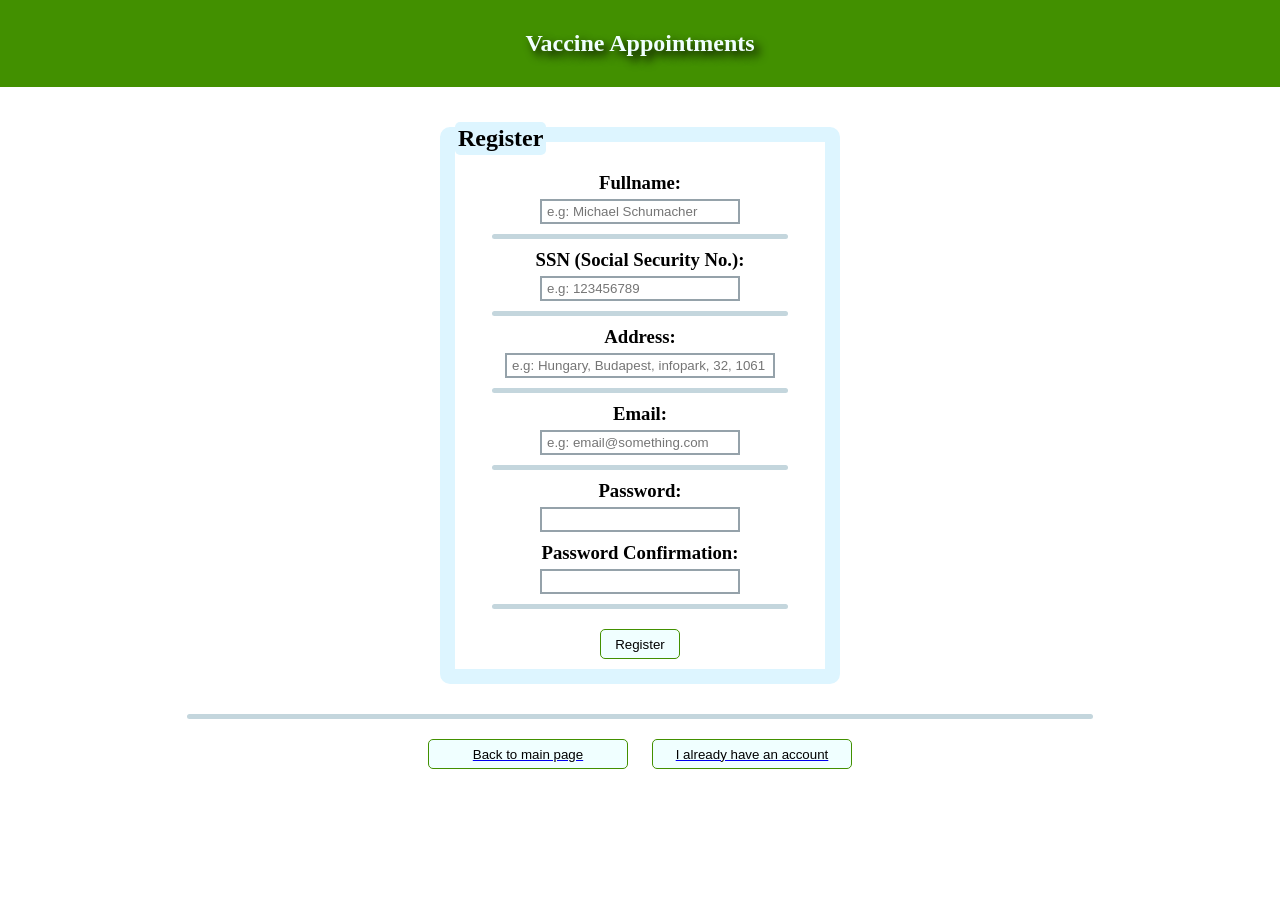
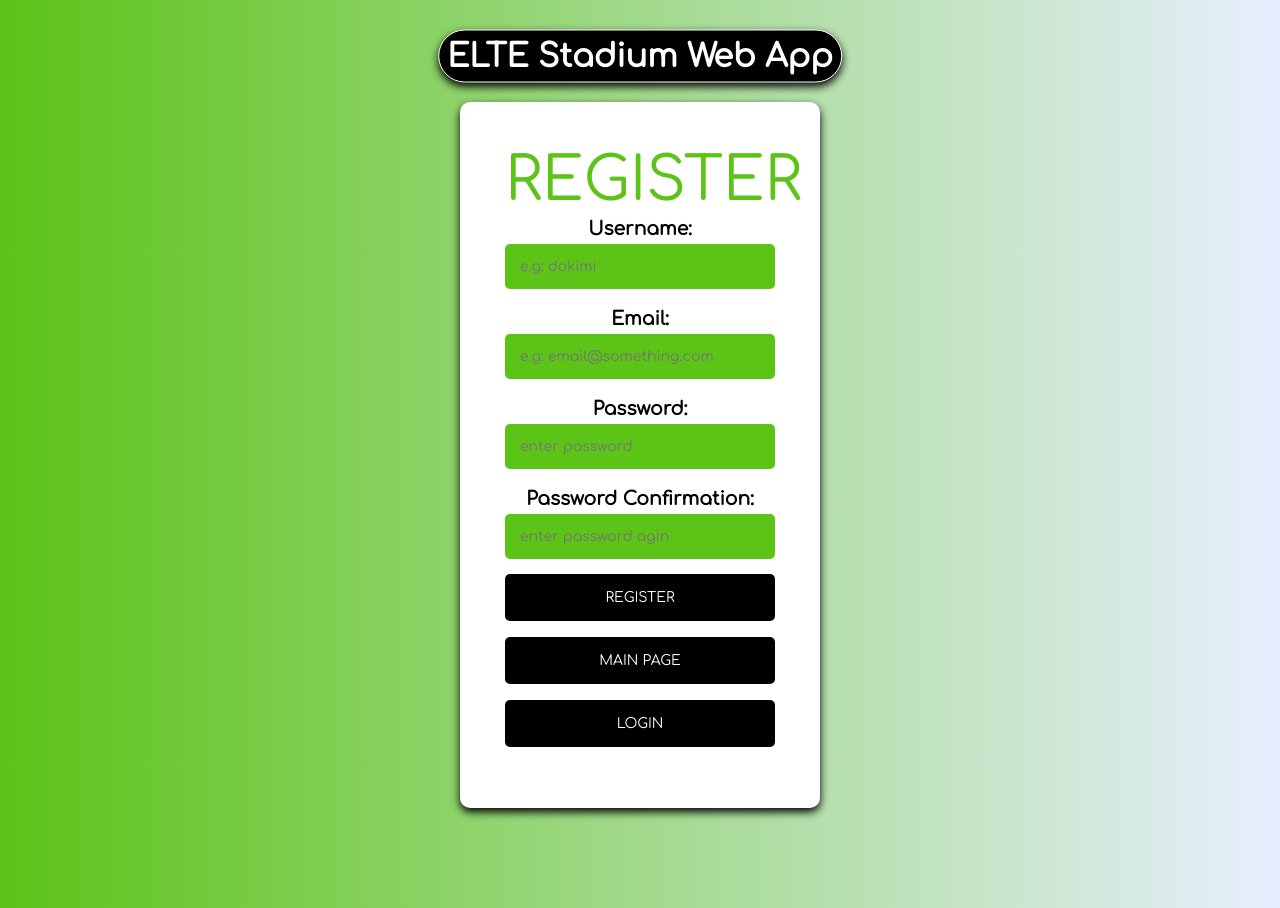
Before and after one commit to Aldokimi/Stadium-Teams, a PHP site: page /register.php in a window 1280 px wide. Before the commit the page ends 769 px from the top, so only its background shows below. Run offline with PHP 8.4, Linux system fonts and the light colour scheme.

Commit message:
forms are created!

```diff
--- a/backend/utils/auth.inc.php
+++ b/backend/utils/auth.inc.php
@@ -14,28 +14,26 @@ class Auth {
 
   public function register($data) {
     $user = [
-      "fullname"  => $data["fullname"],
-      "address" => $data["address"],
-      "SSN" => $data["SSN"],
-      "email" => $data["email"],
-      "time" => "",
-      "password"  => password_hash($data["password"], PASSWORD_DEFAULT),
-      "roles"     => ["user"],
+      "username"   => $data["username"],
+      "email"      => $data["email"],
+      "password"   => password_hash($data["password"], PASSWORD_DEFAULT),
+      "roles"      => ["user"],
+      "likedteams" => [],
     ];
-    if( !is_null( $this->authenticate($user["email"], $user["password"])) || $this->user_exists($user["email"])){
+    if( !is_null( $this->authenticate($user["username"], $user["password"])) || $this->user_exists($user["username"])){
       return NULL;
     }
     return $this->user_storage->add($user);
   }
 
-  public function user_exists($email) {
-    $users = $this->user_storage->findOne(["email" => $email]);
+  public function user_exists($username) {
+    $users = $this->user_storage->findOne(["username" => $username]);
     return !is_null($users);
   }
 
-  public function authenticate($email, $password) {
-    $users = $this->user_storage->findMany(function ($user) use ($email, $password) {
-      return $user["email"] === $email &&
+  public function authenticate($username, $password) {
+    $users = $this->user_storage->findMany(function ($user) use ($username, $password) {
+      return $user["username"] === $username &&
              password_verify($password, $user["password"]);
     });
 
@@ -71,10 +69,4 @@ class Auth {
   public function authenticated_user() {
     return $this->user;
   }
-
-  // public function update_user($user){
-  //   unset($_SESSION["user"]);
-  //   $this->user = $user;
-  //   $_SESSION["user"] = $user;
-  // }
 }
--- a/frontend/register.php
+++ b/frontend/register.php
@@ -1,6 +1,17 @@
 <?php
     session_start();
-        //Functions area
+
+    require_once(__DIR__ . "/../backend/utils/storage.inc.php");
+    require_once(__DIR__ . "/../backend/utils/auth.inc.php");
+
+    $userStorage = new Storage(new JsonIO(__DIR__ . "/../backend/data/users.json"));
+    $auth = new Auth($userStorage);
+
+    if($auth->is_authenticated()){
+        header("Location: /index.php", true, 301);
+        exit();
+    }
+
     function test_input($data) {
         $data = trim($data);
         $data = stripslashes($data);
@@ -8,79 +19,57 @@
         return $data;
     }
 
-        // Loading (all) dependencies
-        require_once(__DIR__ . "/../backend/utils/storage.inc.php");
-        require_once(__DIR__ . "/../backend/utils/input.inc.php");
-        require_once(__DIR__ . "/../backend/utils/auth.inc.php");
+    function validate($input, &$data, &$errors){
 
-        $userStorage = new Storage(new JsonIO(__DIR__ . "/../backend/data/users.json"));
-        $auth = new Auth($userStorage);
-
-        if($auth->is_authenticated()){
-            header("Location: http://webprogramming.inf.elte.hu/students/zyqsyj/vaxin_res/index.php", true, 301);///carrying data to log-in page
-            exit();
+        //validating username
+        if(isset($input["username"] ) && (!$input['username'] == '')){
+            $data['username'] = test_input($input["fullname"]);
+            if (!preg_match("/^[a-zA-Z-' ]*$/",$data['username'] )) {
+              $errors['invalid-username'] = "Invalid username, only letters and white space allowed!";
+            }
+        }else{
+            $errors['username-required'] = "Username is required!";
         }
 
-        ///verifying inputs
-        if(verify_post("fullname")){
-            $name = test_input($_POST["fullname"]);
-            // check if name only contains letters and whitespace
-            if (!preg_match("/^[a-zA-Z-' ]*$/",$name)) {
-              $nameErr = "Only letters and white space allowed";
+        //validating email
+        if(isset($input["email"] ) && (!$input['email'] == '')){
+            $data['email'] = test_input($input["email"]);
+            if (!filter_var($data['email'], FILTER_VALIDATE_EMAIL)) {
+                $errors['invalid-email']  = "Invalid email format!";
             }
         }else{
-            $nameErr = "fullname is required";
+            $errors['email-required']  = "Email is required!";
         }
 
-        if(verify_post("SSN")){
-            $ssn = test_input($_POST["SSN"]);
-            if (!preg_match("/[0-9]{9}/",$ssn)) {
-              $ssnErr = "exactly 9 numbers are allowed!";
-            }
-        }else{
-            $ssnErr = "social security number is required";
-        }
-
-        if(verify_post("address")){
-            $address = test_input($_POST["address"]);
-        }else{
-            $addressErr = "address is required!";
-        }
-
-        if(verify_post("email")){
-            $email = test_input($_POST["email"]);
-            if (!filter_var($email, FILTER_VALIDATE_EMAIL)) {
-              $emailErr = "Invalid email format";
-            }
-        }else{
-            $emailErr = "Email is required";
-        }
-
-        if(verify_post("pass", "pass2")){
-            $pass = test_input($_POST["pass"]);
-            $pass2 = test_input($_POST["pass2"]);
-            if($pass !== $pass2){
-                $passErr = "Both Passwords should Match";
+        //validating password
+        if(isset($input["password"] ) && isset($input["password-confirmation"] )
+            && (!$input['password'] == '') && (!$input['password-confirmation'] == '') ){
+            $data["password"] = test_input($input["password"]);
+            $data["password-confirmation"] = test_input($input["password-confirmation"]);
+            if($data["password"] !== $data["password-confirmation"]){
+                $errors['password-not-same'] = "Both Passwords should be the same!";
             }
         }
 
-        /// Check if the account exists or register
-        if(!isset($passErr) && !isset($emailErr) && !isset($nameErr) && !isset($addressErr) && !isset($ssnErr)){
-            $data = [
-                "fullname"  => $name,
-                "address" => $address,
-                "SSN" => $ssn,
-                "email" => $email,
-                "password"  => $pass,
+        return count($errors) === 0;
+    }
+
+    $errors = [];
+    $data = [];
+
+    if(validate($_POST, $data, $errors)){
+        $newData = [
+            "username"  => $data['username'],
+            "email" => $data['email'],
+            "password"  => $data['password'],
         ];
-            if( !is_null($auth -> register($data)) ){
-                header("Location: http://webprogramming.inf.elte.hu/students/zyqsyj/vaxin_res/login.php");
+        if( !is_null($auth->register($newData)) ){
+            header("Location: /login.php");
             exit();
         }else{
-                $registerErr = "Email already exists. Contact us as soon as possible. We don't have a forgot password option sorry :)";
+            $errors['user-exists'] = "User already exisit, please login!";
         }
     }
-
 
 
 ?>
@@ -94,78 +83,46 @@
     <link rel="stylesheet" href="style/auth.css"/>
 </head>
 <body>
-    <nav class="main-nav">
-        <h1 class="nav-header">Vaccine Appointments</h1>
-    </nav>
+    <div class="title">
+        <h1>ELTE Stadium Web App</h1>
+    </div>
 
-    <main class="main-container">
-        <section>
-            <h1>Register</h1>
-            <div class="section-content">
-                <form action="" novalidate method="post">
+    <div class="login">
 
-                    <h3 class="label">Fullname: </h3>
-                    <?php if(isset($name)):?>
-                        <input class="costum_input" type="text" name="fullname" placeholder="e.g: Michael Schumacher" required value="<?=$name?>"/>
-                        <?php if(isset($nameErr)):?> <span class="error"><?=$nameErr?></span> <?php endif?>
+        <div class="form">
+            <form class="login-form" action="" novalidate method="post">
+            <span class="logo">REGISTER</span>
+                <h3 class="label">Username: </h3>
+                <?php if(isset($data['username'])):?>
+                    <input type="text" name="username" placeholder="e.g: dokimi" required value="<?=$data['username']?>"/>
+                    <?php if(isset($errors['invalid-username'])):?> <span class="error"><?=$errors['invalid-username']?></span> <?php endif?>
+                    <?php if(isset($errors['username-required'])):?> <span class="error"><?=$errors['username-required']?></span> <?php endif?>
                 <?php else:?>
-                        <input class="costum_input" type="text" name="fullname" placeholder="e.g: Michael Schumacher" required/>
+                    <input type="text" name="username" placeholder="e.g: dokimi" required/>
                 <?php endif?>
 
-                    <div class="line"></div>
-
-                    <h3 class="label">SSN (Social Security No.): </h3>
-                    <?php if(isset($ssn)):?>
-                        <input class="costum_input" type="text" name="SSN" placeholder="e.g: 123456789" required  value="<?=$ssn?>"/>
-                        <?php if(isset($ssnErr)):?> <span class="error"><?=$ssnErr?></span> <?php endif?>
+                <h3 class="label">Email: </h3>
+                <?php if(isset($data['email'])):?>
+                    <input type="text" name="email" value="<?=$data['email']?>" placeholder="e.g: email@something.com" required/>
+                    <?php if(isset($errors['invalid-email'])):?> <span class="error"><?=$errors['invalid-email']?></span> <?php endif?>
+                    <?php if(isset($errors['email-required'])):?> <span class="error"><?=$errors['email-required']?></span> <?php endif?>
                 <?php else:?>
-                        <input class="costum_input" type="text" name="SSN" placeholder="e.g: 123456789" required/>
-                    <?php endif?>
-                    <div class="line"></div>
-
-                    <h3 class="label">Address: </h3>
-                    <?php if(isset($address)):?>
-                        <input class="costum_input" style="width:270px;" type="text" name="address" placeholder="e.g: Hungary, Budapest, infopark, 32, 1061" required value="<?=$address?>"/>
-                        <?php if(isset($addressErr)):?> <span class="error"><?=$addressErr?></span> <?php endif?>
-                    <?php else:?>
-                        <input class="costum_input" style="width:270px;" type="text" name="address" placeholder="e.g: Hungary, Budapest, infopark, 32, 1061" required/>
+                    <input type="text" name="email" placeholder="e.g: email@something.com" required/>
                 <?php endif?>
 
+                <h3 class="label">Password: </h3>
+                <input type="password" name="pass" placeholder="enter password" required/>
+                <h3 class="label">Password Confirmation: </h3>
+                <input type="password" name="pass2" placeholder="enter password agin" required/>
+                <?php if(isset($errors['password-not-same'])):?> <span class="error"><?=$errors['password-not-same']?></span> <?php endif?>
 
-                    <div class="line"></div>
+                <input type="submit" class="btns" value="Register">
+                <?php if(isset($errors['user-exists'])):?> <span class="error"><?=$errors['user-exists']?></span> <?php endif?>
 
-                    <h3 class="label">Email: </h3>
-                    <?php if(isset($email)):?>
-                        <input class="costum_input" type="text" name="email" value="<?=$email?>" placeholder="e.g: email@something.com" required/>
-                        <?php if(isset($emailErr)):?> <span class="error"><?=$emailErr?></span> <?php endif?>
-                    <?php else:?>
-                        <input class="costum_input" type="text" name="email" placeholder="e.g: email@something.com" required/>
-                    <?php endif?>
-
-                    <div class="line"></div>
-
-                    <h3 class="label">Password: </h3>
-                    <input class="costum_input" type="password" name="pass" required/>
-                    <h3 class="label">Password Confirmation: </h3>
-                    <input class="costum_input" type="password" name="pass2" required/>
-
-                    <?php if(isset($passErr)):?> <span class="error"><?=$passErr?></span> <?php endif?>
-
-                    <div class="line"></div>
-
-                    <input type="submit" class="submit-btn" value="Register">
-
-
+                <button type="button" class="btns" onclick="location.href='./index.php';">main page</button>
+                <button type="button" class="btns" onclick="location.href='./login.php';">login</button>
             </form>
-
         </div>
-        </section>
-        <div class="line"></div>
-        <div style="text-align:center;">
-            <a href="index.php" class="link-btns"><button class="submit-btn" style="width: 200px;">Back to main page</button></a>
-            <a href="login.php" class="link-btns"><button class="submit-btn" style="width: 200px;">I already have an account</button></a>
     </div>
-        <br><br>
-    </main>
 </body>
 </html>
--- a/frontend/style/auth.css
+++ b/frontend/style/auth.css
@@ -1,117 +1,100 @@
-* {
-            background-color: white;
+@import url('https://fonts.googleapis.com/css2?family=Comfortaa&display=swap');
+
+*{
     margin: 0;
     padding: 0;
-            box-sizing: border-box;
 }
 
-        :root {
-            --header-bg-color: #429000;
+body {
+  background: linear-gradient(90deg, #5cc317 0%, #e7efff 100%);
 }
 
-        .main-nav {
-            background-color: var(--header-bg-color);
-            padding: 20px;
+.login {
+  width: 360px;
+  padding: 8% 0 0;
+  margin: auto;
+  font-family: 'Comfortaa', cursive;
 }
-        .nav-header {
+
+.form {
+  position: relative;
+  box-shadow: 0 4px 8px 0 rgb(0, 0, 0);
+  z-index: 1;
+  background: #FFFFFF;
+  border-radius: 10px;
+  max-width: 360px;
+  margin: 0 auto 100px;
+  padding: 45px;
   text-align: center;
-            color: azure;
-            text-shadow: 5px 5px 10px black;
-            padding: 10px 10px 10px 10px;
-            background-color: var(--header-bg-color);
+}
+
+.form input {
+  outline: 0;
+  background: #5cc317;
+  width: 100%;
+  border: 0;
+  border-radius: 5px;
+  margin: 0 0 15px;
+  padding: 15px;
+  box-sizing: border-box;
+  font-size: 14px;
+  font-family: 'Comfortaa', cursive;
+}
+
+.form input:focus {
+  background: #dbdbdb;
+}
+
+.error{
+  background-color: red !important;
+  font-size: 1rem !important;
+  border: 1px red solid !important;
+}
+
+.form .btns{
+  font-family: 'Comfortaa', cursive;
+  text-transform: uppercase;
+  outline: 0;
+  background: #000000;
+  width: 100%;
+  border: 0;
+  border-radius: 5px;
+  padding: 1rem;
+  margin-bottom: 1rem;
+  color: #FFFFFF;
+  font-size: 14px;
+  -webkit-transition: all 0.3 ease;
+  transition: all 0.3 ease;
+  cursor: pointer;
+  position: relative;
+}
+
+.form .btns:hover{
+    background-color: #5cc317;
 }
 
 
-        /* Main body container */
-        .main-container{
-            width:90%;
-            padding: 10px;
-            margin: auto;
+.title{
+  font-family: 'Comfortaa', cursive;
+  margin: 0;
+  position: absolute;
+  top: 7%;
+  left: 50%;
+  transform: translate(-50%, -50%);
+  border: 1px solid #fff;
+  padding: 0.5rem;
+  border-radius: 3rem;
+  background-color: #000000;
+  color: white;
+  box-shadow: 0 4px 8px 0 rgb(0, 0, 0);
 }
 
-        .main-container section{
-            position: relative;
-            border-radius: 10px;
-            max-width: 400px;
-            border: 15px solid rgb(221, 245, 255);
-            margin: 30px auto;
+.logo{
+  font-size: 60px;
+  color: #5cc317;
+  margin-bottom: 5px;
 }
 
-        .main-container section h1{
-            position: absolute;
-            text-align: center;
-            display: inline-block;
-            border-radius: 5px;
-            padding: 3px;
-            background-color: rgb(221, 245, 255);
-            top: -20px;
+.label{
+  padding: 5px;
 }
-
-        .main-container section .section-content{
-            margin-top: 20px ;
-            overflow: auto;
-        }
-
-        /*Form content*/
-        .label{
-            text-align: center;
-            margin: 10px auto auto auto;
-        }
-        .costum_input {
-            display: block;
-            margin: 5px auto 10px auto;
-            height: 25px;
-            outline: none;
-            border: 2px solid rgb(149, 162, 170);
-            width: 200px;
-            padding: 0 5px;
-        }
-
-        .line{
-            height: 5px;
-            background-color:rgb(196, 214, 221);
-            width: 80%;
-            border-radius: 3px;
-            margin: auto;
-        }
-        .submit-btn{
-            width: 80px;
-            height: 30px;
-            border-radius: 5px;
-            background-color: azure;
-            display: block;
-            margin: 20px auto 10px auto;
-            cursor: pointer;
-            border: 1px solid var(--header-bg-color);
-            outline: none;
-            transition: 0.1s background ease-in-out;
-        }
-        .submit-btn:hover{
-            background-color: rgb(197, 203, 218);
-        }
-
-        .error{
-            color: black;
-            display: block;
-            background-color: lightcoral;
-            border: 1px solid red;
-            padding: 10px;
-            margin: 10px auto;
-            max-width: 300px;
-        }
-
-        .link-btns{
-            display: inline-block;
-            width: auto;
-
-            margin: 0 10px;
-        }
-
-        .info-show{
-            margin: 10px;
-            height: 22px;
-            width: 200px;
-            outline: none;
-            background-color: rgb(221, 221, 221);
-            border: 2px solid var(black);
-        }
--- a/frontend/style/index.css
+++ b/frontend/style/index.css
@@ -1,8 +1,12 @@
-
 *{
     margin: 0;
     padding: 0;
 }
+
+body {
+    background: linear-gradient(90deg, #5cc317 0%, #e7efff 100%);
+}
+
 .description{
     position:absolute;
     border: 1px solid rgb(42, 133, 0);
```
Also changed, not shown: frontend/login.php (+49 -85 lines). Lines whose indentation alone changed are shown as unchanged.
